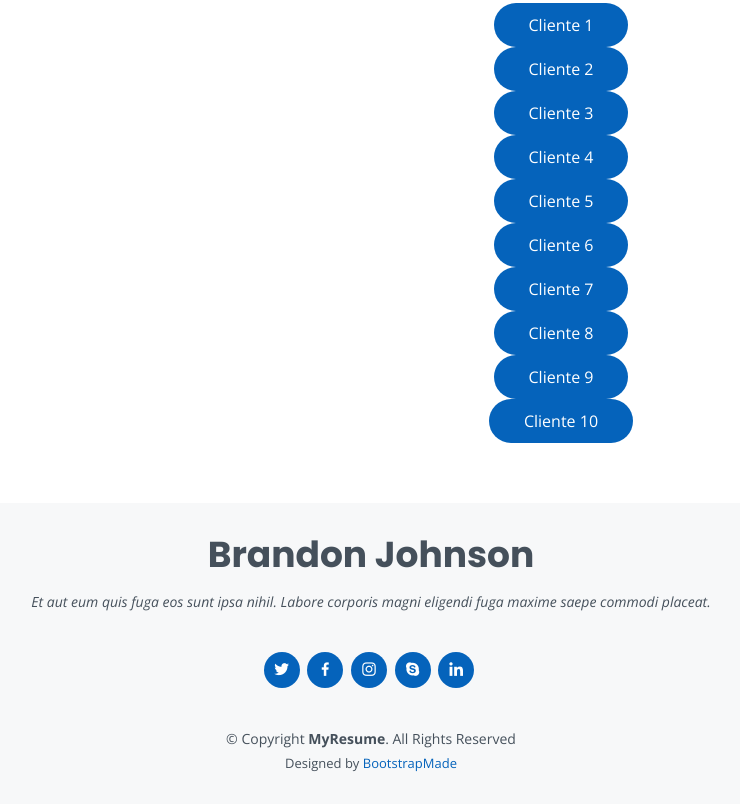
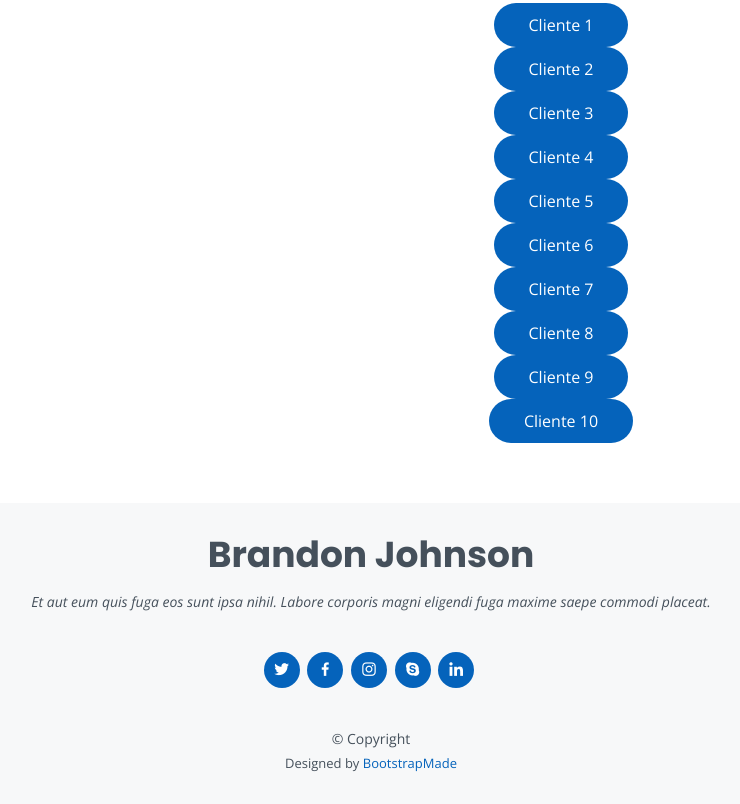
Before and after one commit to SistemaDePruebaVentas2024/practica, a plain HTML site: page index.html in a window 1280 px wide. Shown: the part 3690-4494 px from the top of the page, without its empty margins (269-1009 px from the left). Drawn offline with nearby package versions, Linux system fonts and the light colour scheme.

Commit message:
Se añadio borro informacion que no era necesarios

```diff
--- a/index.html
+++ b/index.html
@@ -410,7 +410,7 @@
         <a href="#" class="linkedin"><i class="bx bxl-linkedin"></i></a>
       </div>
       <div class="copyright">
-        &copy; Copyright <strong><span>MyResume</span></strong>. All Rights Reserved
+        &copy; Copyright
       </div>
       <div class="credits">
         <!-- All the links in the footer should remain intact. -->
```
